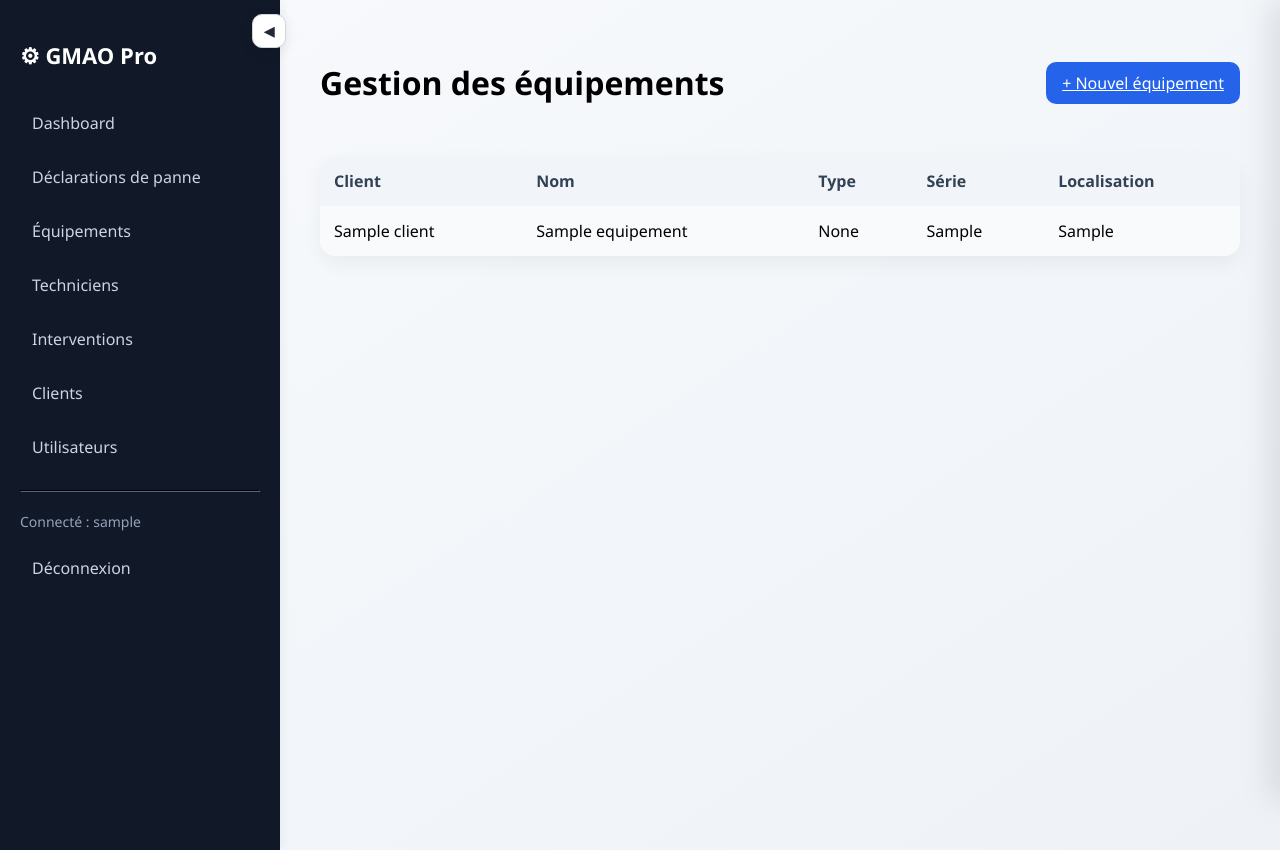
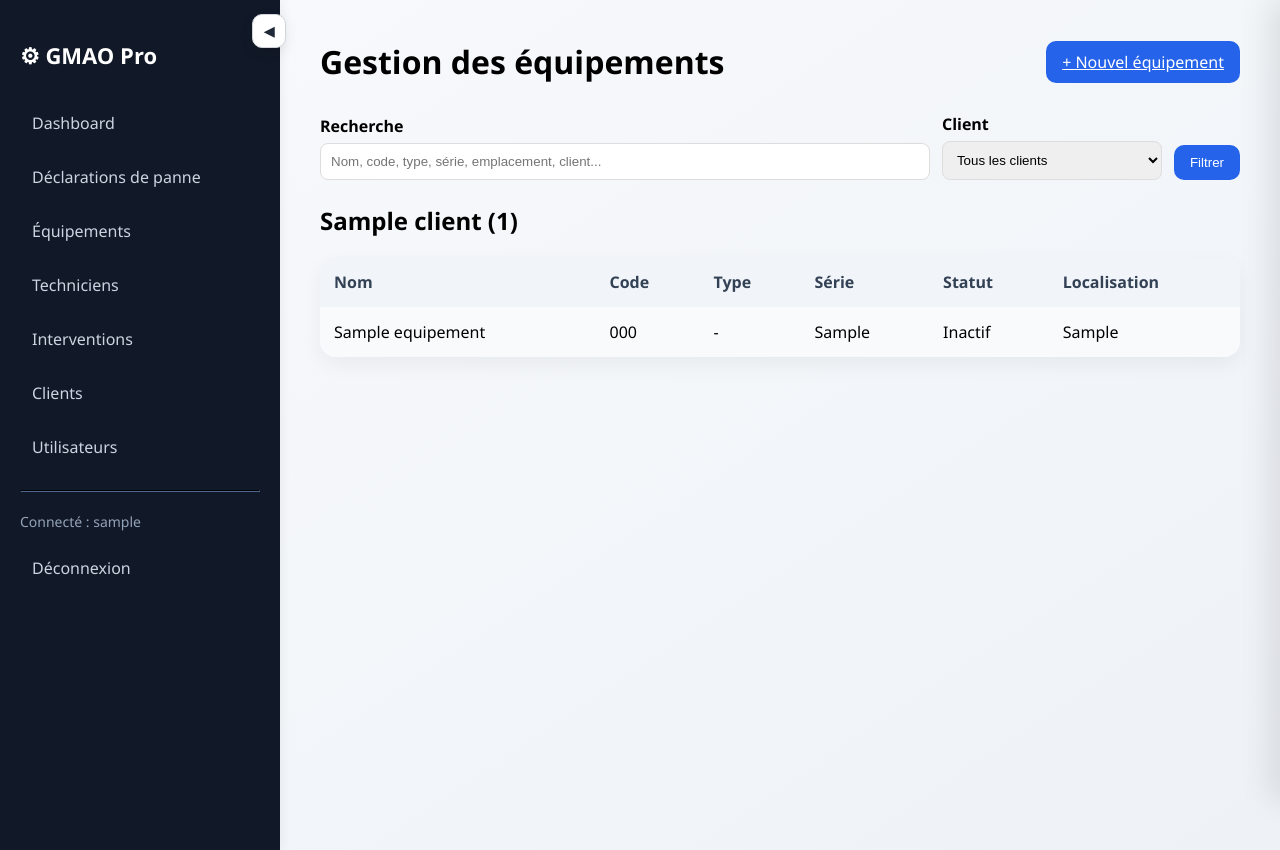
Before and after one commit to LCloufa/GMAO, a Flask app: page /equipements in a window 1280 px wide. Run offline with Flask 3, Linux system fonts and the light colour scheme; the visitor is signed in with stand-in values (Sample User, id 1); tables that the repository leaves empty hold one stand-in row (values such as "Sample post"); some libraries are stand-ins or nearby versions.

Commit message:
Grouper les équipements par client et ajouter des filtres

```diff
--- a/app.py
+++ b/app.py
@@ -564,22 +564,59 @@ def dashboard():
 @app.route("/equipements")
 @login_required
 def equipements():
-    conn = sqlite3.connect("database.db")
-    cursor = conn.cursor()
-
-    cursor.execute("""
+    recherche = request.args.get("q", "").strip()
+    client_filtre = request.args.get("client_id", "").strip()
+
+    conn = sqlite3.connect("database.db")
+    cursor = conn.cursor()
+
+    query = """
         SELECT equipements.id,
                equipements.nom,
                equipements.type,
                equipements.numero_serie,
                equipements.emplacement,
+               equipements.code,
+               equipements.statut,
+               clients.id,
                clients.nom
         FROM equipements
         LEFT JOIN clients ON equipements.client_id = clients.id
-    """)
+    """
+
+    conditions = []
+    params = []
+
+    if recherche:
+        conditions.append("""(
+            LOWER(equipements.nom) LIKE ?
+            OR LOWER(COALESCE(equipements.code, '')) LIKE ?
+            OR LOWER(COALESCE(equipements.type, '')) LIKE ?
+            OR LOWER(COALESCE(equipements.numero_serie, '')) LIKE ?
+            OR LOWER(COALESCE(equipements.emplacement, '')) LIKE ?
+            OR LOWER(COALESCE(clients.nom, '')) LIKE ?
+        )""")
+        term = f"%{recherche.lower()}%"
+        params.extend([term] * 6)
+
+    if client_filtre:
+        conditions.append("clients.id = ?")
+        params.append(client_filtre)
+
+    if conditions:
+        query += " WHERE " + " AND ".join(conditions)
+
+    query += " ORDER BY COALESCE(clients.nom, 'Sans client') ASC, equipements.nom ASC"
+
+    cursor.execute(query, params)
     equipements = cursor.fetchall()
 
-    cursor.execute("SELECT id, nom FROM clients")
+    equipements_par_client = {}
+    for eq in equipements:
+        client_nom = eq[8] if eq[8] else "Sans client"
+        equipements_par_client.setdefault(client_nom, []).append(eq)
+
+    cursor.execute("SELECT id, nom FROM clients ORDER BY nom ASC")
 
     clients = cursor.fetchall()
 
@@ -588,7 +625,10 @@ def equipements():
     return render_template(
         "equipements.html",
         equipements=equipements,
-        clients=clients
+        equipements_par_client=equipements_par_client,
+        clients=clients,
+        recherche=recherche,
+        client_filtre=client_filtre
     )
 
 @app.route("/equipements/add", methods=["POST"])
--- a/templates/equipements.html
+++ b/templates/equipements.html
@@ -2,34 +2,77 @@
 
 {% block content %}
 
-<div style="display:flex; justify-content:space-between; align-items:center; margin-bottom:30px;">
-    <h1>Gestion des équipements</h1>
+<div style="display:flex; justify-content:space-between; align-items:center; margin-bottom:30px; gap:16px; flex-wrap:wrap;">
+    <h1 style="margin:0;">Gestion des équipements</h1>
 
     <a href="/equipements/nouveau" class="btn-primary">
         + Nouvel équipement
     </a>
 </div>
+
+<form method="get" action="/equipements" style="display:flex; gap:12px; flex-wrap:wrap; align-items:flex-end; margin-bottom:24px;">
+    <div style="display:flex; flex-direction:column; min-width:260px; flex:1;">
+        <label for="q" style="font-weight:600; margin-bottom:6px;">Recherche</label>
+        <input id="q"
+               name="q"
+               type="text"
+               value="{{ recherche }}"
+               placeholder="Nom, code, type, série, emplacement, client..."
+               style="padding:10px; border:1px solid #ddd; border-radius:8px;">
+    </div>
+
+    <div style="display:flex; flex-direction:column; min-width:220px;">
+        <label for="client_id" style="font-weight:600; margin-bottom:6px;">Client</label>
+        <select id="client_id" name="client_id" style="padding:10px; border:1px solid #ddd; border-radius:8px;">
+            <option value="">Tous les clients</option>
+            {% for c in clients %}
+                <option value="{{ c[0] }}" {% if client_filtre == c[0]|string %}selected{% endif %}>{{ c[1] }}</option>
+            {% endfor %}
+        </select>
+    </div>
+
+    <div style="display:flex; gap:8px;">
+        <button type="submit" class="btn-primary">Filtrer</button>
+        {% if recherche or client_filtre %}
+            <a href="/equipements" class="btn-secondary">Réinitialiser</a>
+        {% endif %}
+    </div>
+</form>
+
+{% if equipements_par_client %}
+    {% for client_nom, equipements_client in equipements_par_client.items() %}
+    <section style="margin-bottom:28px;">
+        <h2 style="margin-bottom:10px;">{{ client_nom }} ({{ equipements_client|length }})</h2>
+
         <table>
             <tr>
-	<th>Client</th>
                 <th>Nom</th>
+                <th>Code</th>
                 <th>Type</th>
                 <th>Série</th>
+                <th>Statut</th>
                 <th>Localisation</th>
             </tr>
 
-    {% for eq in equipements %}
-    <tr
-    onclick="handleClick(event, {{ eq[0] }})"
-    style="cursor:pointer;">
+            {% for eq in equipements_client %}
+            <tr onclick="handleClick(event, {{ eq[0] }})" style="cursor:pointer;">
+                <td>{{ eq[1] }}</td>
                 <td>{{ eq[5] if eq[5] else "-" }}</td>
-	<td>{{ eq[1] }}</td>
-        <td>{{ eq[2] }}</td>
-        <td>{{ eq[3] }}</td>
-        <td>{{ eq[4] }}</td>
+                <td>{{ eq[2] if eq[2] else "-" }}</td>
+                <td>{{ eq[3] if eq[3] else "-" }}</td>
+                <td>{{ eq[6] if eq[6] else "-" }}</td>
+                <td>{{ eq[4] if eq[4] else "-" }}</td>
             </tr>
             {% endfor %}
         </table>
+    </section>
+    {% endfor %}
+{% else %}
+    <p style="padding:14px; border:1px solid #eee; border-radius:8px; background:#fafafa;">
+        Aucun équipement trouvé avec les filtres actuels.
+    </p>
+{% endif %}
+
 <script>
 let clickTimer = null;
 
@@ -50,41 +93,4 @@ function handleClick(event, id) {
     }
 }
 </script>
-
-<script>
-let selectedId = null;
-
-function selectRow(row, id) {
-
-    // Si on reclique sur la ligne déjà sélectionnée
-    if (selectedId === id) {
-        row.classList.remove("selected-row");
-        selectedId = null;
-        document.getElementById("equipmentActions").classList.add("hidden");
-        return;
-    }
-
-    // Sinon on sélectionne normalement
-    document.querySelectorAll("table tr").forEach(tr => {
-        tr.classList.remove("selected-row");
-    });
-
-    row.classList.add("selected-row");
-    selectedId = id;
-
-    document.getElementById("equipmentActions").classList.remove("hidden");
-}
-
-function modifierEquipement() {
-    if (selectedId) {
-        window.location.href = "/modifier_equipement/" + selectedId;
-    }
-}
-
-function supprimerEquipement() {
-    if (selectedId && confirm("Confirmer la suppression ?")) {
-        window.location.href = "/equipements/delete/" + selectedId;
-    }
-}
-</script>
 {% endblock %}
```
Lines whose indentation alone changed are shown as unchanged.
